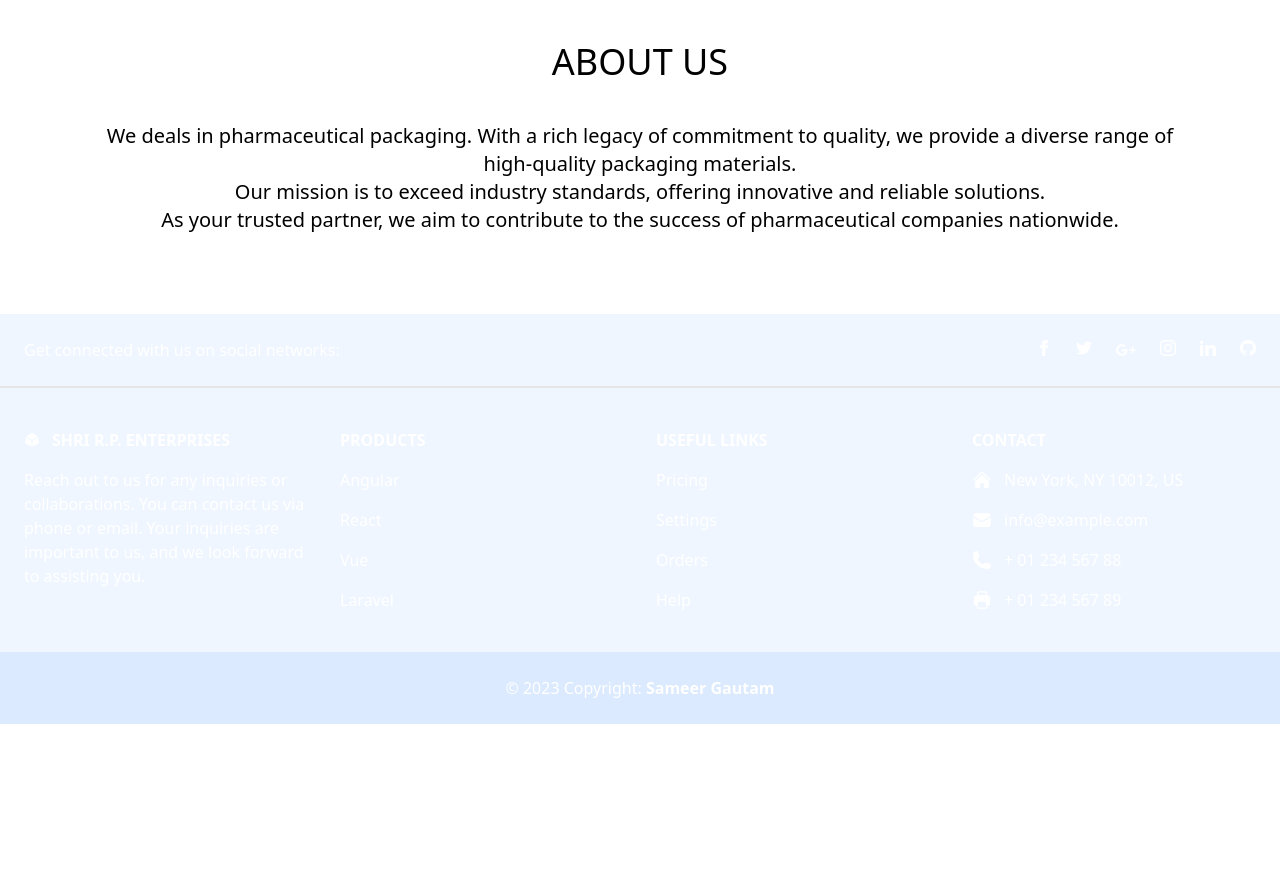
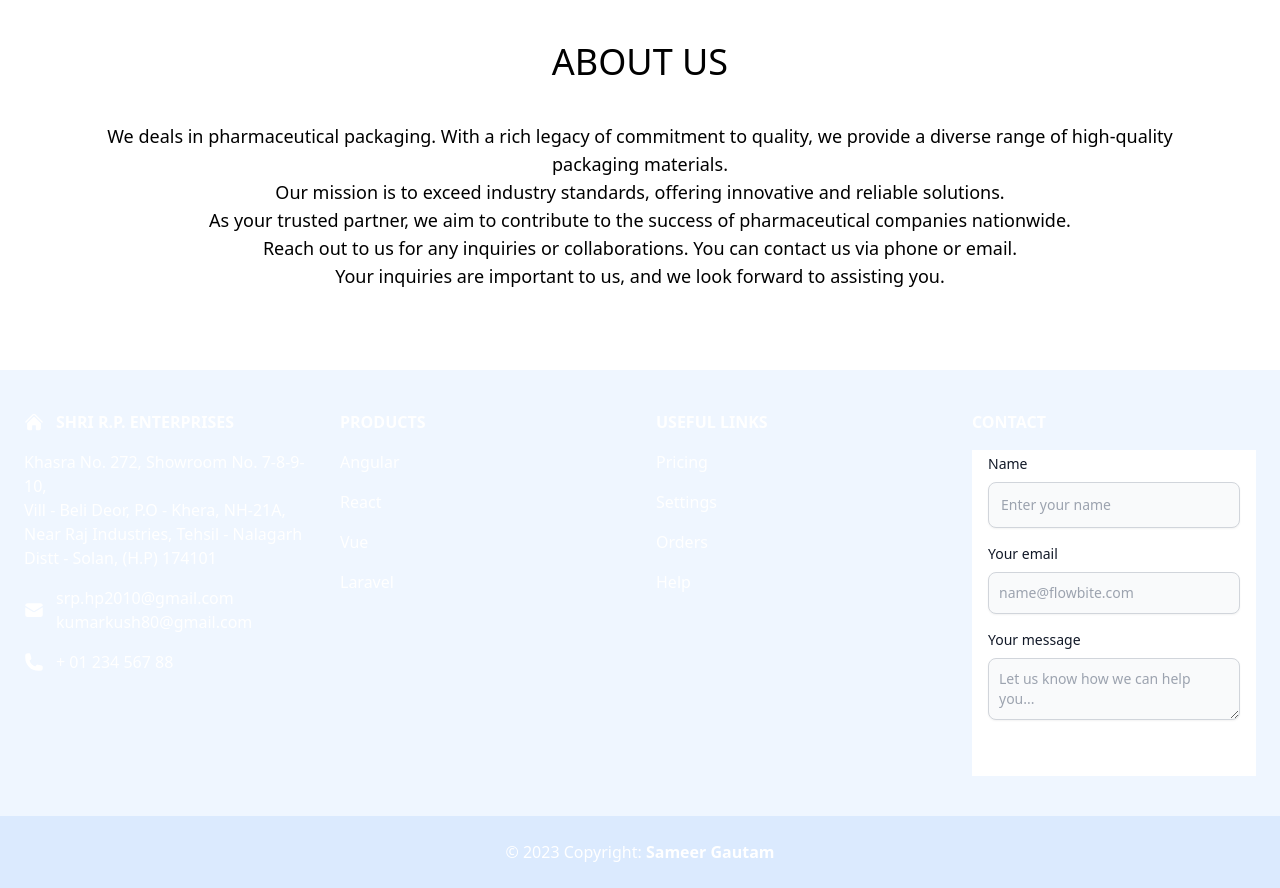
Before and after one commit to shribreeze/S.R.P_Enterprises, a website built with Vite: page srpEntp.html in a window 1280 px wide. Shown: the part 1980-2868 px from the top of the page. Before the commit the page ends 2704 px from the top, so only its background shows below. Built offline with nearby package versions, Linux system fonts and the light colour scheme.

Commit message:
footer finishing

```diff
--- a/srpEntp.html
+++ b/srpEntp.html
@@ -320,21 +320,23 @@
       <p class="text-black text-4xl">ABOUT US</p>
     </div>
     <div class="px-4 flex flex-col text-center justify-center items-center mb-20 sm:px-20">
-      <p class="text-black text-xl">We deals in pharmaceutical packaging. With a rich legacy of commitment to quality, we provide a diverse range of high-quality packaging materials. <br>
+      <p class="text-black text-lg">We deals in pharmaceutical packaging. With a rich legacy of commitment to quality, we provide a diverse range of high-quality packaging materials. <br>
         Our mission is to exceed industry standards, offering innovative and reliable solutions. <br>
-        As your trusted partner, we aim to contribute to the success of pharmaceutical companies nationwide.</p>
+        As your trusted partner, we aim to contribute to the success of pharmaceutical companies nationwide.<br>
+        Reach out to us for any inquiries or collaborations.
+        You can contact us via phone or email. <br>
+        Your inquiries are important to us, and we look forward to assisting you.</p>
     </div>
 
 
     <!-- Footer container -->
     <footer
     class="bg-blue-50 text-center text-white dark:bg-blue-950 dark:text-white lg:text-left">
-    <div
+    <!-- <div
       class="flex items-center justify-center border-b-2 border-neutral-200 p-6 dark:border-red-900 lg:justify-between">
       <div class="mr-12 hidden lg:block">
         <span>Get connected with us on social networks:</span>
       </div>
-      <!-- Social network icons container -->
       <div class="flex justify-center">
         <a href="#!" class="mr-6 text-white dark:text-white">
           <svg
@@ -399,7 +401,7 @@
           </svg>
         </a>
       </div>
-    </div>
+    </div> -->
 
     <!-- Main container div: holds the entire content of the footer, including four sections (TW elements, Products, Useful links, and Contact), with responsive styling and appropriate padding/margins. -->
     <div class="mx-6 py-10 text-center md:text-left">
@@ -412,16 +414,46 @@
               xmlns="http://www.w3.org/2000/svg"
               viewBox="0 0 24 24"
               fill="currentColor"
-              class="mr-3 h-4 w-4">
+              class="mr-3 h-5 w-5">
               <path
-                d="M12.378 1.602a.75.75 0 00-.756 0L3 6.632l9 5.25 9-5.25-8.622-5.03zM21.75 7.93l-9 5.25v9l8.628-5.032a.75.75 0 00.372-.648V7.93zM11.25 22.18v-9l-9-5.25v8.57a.75.75 0 00.372.648l8.628 5.033z" />
+                d="M11.47 3.84a.75.75 0 011.06 0l8.69 8.69a.75.75 0 101.06-1.06l-8.689-8.69a2.25 2.25 0 00-3.182 0l-8.69 8.69a.75.75 0 001.061 1.06l8.69-8.69z" />
+              <path
+                d="M12 5.432l8.159 8.159c.03.03.06.058.091.086v6.198c0 1.035-.84 1.875-1.875 1.875H15a.75.75 0 01-.75-.75v-4.5a.75.75 0 00-.75-.75h-3a.75.75 0 00-.75.75V21a.75.75 0 01-.75.75H5.625a1.875 1.875 0 01-1.875-1.875v-6.198a2.29 2.29 0 00.091-.086L12 5.43z" />
             </svg>
             SHRI R.P. ENTERPRISES
           </h6>
-          <p>
-            Reach out to us for any inquiries or collaborations.
-            You can contact us via phone or email.
-            Your inquiries are important to us, and we look forward to assisting you.
+          <p class="pb-4">
+            Khasra No. 272, Showroom No. 7-8-9-10, <br>
+            Vill - Beli Deor, P.O - Khera, NH-21A, <br>
+            Near Raj Industries, Tehsil - Nalagarh<br>
+            Distt - Solan, (H.P) 174101
+          </p>
+          <p class="mb-4 flex items-center justify-center md:justify-start">
+            <svg
+              xmlns="http://www.w3.org/2000/svg"
+              viewBox="0 0 24 24"
+              fill="currentColor"
+              class="mr-3 h-5 w-5">
+              <path
+                d="M1.5 8.67v8.58a3 3 0 003 3h15a3 3 0 003-3V8.67l-8.928 5.493a3 3 0 01-3.144 0L1.5 8.67z" />
+              <path
+                d="M22.5 6.908V6.75a3 3 0 00-3-3h-15a3 3 0 00-3 3v.158l9.714 5.978a1.5 1.5 0 001.572 0L22.5 6.908z" />
+            </svg>
+            srp.hp2010@gmail.com<br>
+            kumarkush80@gmail.com
+          </p>
+          <p class="mb-4 flex items-center justify-center md:justify-start">
+            <svg
+              xmlns="http://www.w3.org/2000/svg"
+              viewBox="0 0 24 24"
+              fill="currentColor"
+              class="mr-3 h-5 w-5">
+              <path
+                fill-rule="evenodd"
+                d="M1.5 4.5a3 3 0 013-3h1.372c.86 0 1.61.586 1.819 1.42l1.105 4.423a1.875 1.875 0 01-.694 1.955l-1.293.97c-.135.101-.164.249-.126.352a11.285 11.285 0 006.697 6.697c.103.038.25.009.352-.126l.97-1.293a1.875 1.875 0 011.955-.694l4.423 1.105c.834.209 1.42.959 1.42 1.82V19.5a3 3 0 01-3 3h-2.25C8.552 22.5 1.5 15.448 1.5 6.75V4.5z"
+                clip-rule="evenodd" />
+            </svg>
+            + 01 234 567 88
           </p>
         </div>
         <!-- Products section -->
@@ -484,58 +516,25 @@
             class="mb-4 flex justify-center font-semibold uppercase md:justify-start">
             Contact
           </h6>
-          <p class="mb-4 flex items-center justify-center md:justify-start">
-            <svg
-              xmlns="http://www.w3.org/2000/svg"
-              viewBox="0 0 24 24"
-              fill="currentColor"
-              class="mr-3 h-5 w-5">
-              <path
-                d="M11.47 3.84a.75.75 0 011.06 0l8.69 8.69a.75.75 0 101.06-1.06l-8.689-8.69a2.25 2.25 0 00-3.182 0l-8.69 8.69a.75.75 0 001.061 1.06l8.69-8.69z" />
-              <path
-                d="M12 5.432l8.159 8.159c.03.03.06.058.091.086v6.198c0 1.035-.84 1.875-1.875 1.875H15a.75.75 0 01-.75-.75v-4.5a.75.75 0 00-.75-.75h-3a.75.75 0 00-.75.75V21a.75.75 0 01-.75.75H5.625a1.875 1.875 0 01-1.875-1.875v-6.198a2.29 2.29 0 00.091-.086L12 5.43z" />
-            </svg>
-            New York, NY 10012, US
-          </p>
-          <p class="mb-4 flex items-center justify-center md:justify-start">
-            <svg
-              xmlns="http://www.w3.org/2000/svg"
-              viewBox="0 0 24 24"
-              fill="currentColor"
-              class="mr-3 h-5 w-5">
-              <path
-                d="M1.5 8.67v8.58a3 3 0 003 3h15a3 3 0 003-3V8.67l-8.928 5.493a3 3 0 01-3.144 0L1.5 8.67z" />
-              <path
-                d="M22.5 6.908V6.75a3 3 0 00-3-3h-15a3 3 0 00-3 3v.158l9.714 5.978a1.5 1.5 0 001.572 0L22.5 6.908z" />
-            </svg>
-            info@example.com
-          </p>
-          <p class="mb-4 flex items-center justify-center md:justify-start">
-            <svg
-              xmlns="http://www.w3.org/2000/svg"
-              viewBox="0 0 24 24"
-              fill="currentColor"
-              class="mr-3 h-5 w-5">
-              <path
-                fill-rule="evenodd"
-                d="M1.5 4.5a3 3 0 013-3h1.372c.86 0 1.61.586 1.819 1.42l1.105 4.423a1.875 1.875 0 01-.694 1.955l-1.293.97c-.135.101-.164.249-.126.352a11.285 11.285 0 006.697 6.697c.103.038.25.009.352-.126l.97-1.293a1.875 1.875 0 011.955-.694l4.423 1.105c.834.209 1.42.959 1.42 1.82V19.5a3 3 0 01-3 3h-2.25C8.552 22.5 1.5 15.448 1.5 6.75V4.5z"
-                clip-rule="evenodd" />
-            </svg>
-            + 01 234 567 88
-          </p>
-          <p class="flex items-center justify-center md:justify-start">
-            <svg
-              xmlns="http://www.w3.org/2000/svg"
-              viewBox="0 0 24 24"
-              fill="currentColor"
-              class="mr-3 h-5 w-5">
-              <path
-                fill-rule="evenodd"
-                d="M7.875 1.5C6.839 1.5 6 2.34 6 3.375v2.99c-.426.053-.851.11-1.274.174-1.454.218-2.476 1.483-2.476 2.917v6.294a3 3 0 003 3h.27l-.155 1.705A1.875 1.875 0 007.232 22.5h9.536a1.875 1.875 0 001.867-2.045l-.155-1.705h.27a3 3 0 003-3V9.456c0-1.434-1.022-2.7-2.476-2.917A48.716 48.716 0 0018 6.366V3.375c0-1.036-.84-1.875-1.875-1.875h-8.25zM16.5 6.205v-2.83A.375.375 0 0016.125 3h-8.25a.375.375 0 00-.375.375v2.83a49.353 49.353 0 019 0zm-.217 8.265c.178.018.317.16.333.337l.526 5.784a.375.375 0 01-.374.409H7.232a.375.375 0 01-.374-.409l.526-5.784a.373.373 0 01.333-.337 41.741 41.741 0 018.566 0zm.967-3.97a.75.75 0 01.75-.75h.008a.75.75 0 01.75.75v.008a.75.75 0 01-.75.75H18a.75.75 0 01-.75-.75V10.5zM15 9.75a.75.75 0 00-.75.75v.008c0 .414.336.75.75.75h.008a.75.75 0 00.75-.75V10.5a.75.75 0 00-.75-.75H15z"
-                clip-rule="evenodd" />
-            </svg>
-            + 01 234 567 89
-          </p>
+          <section class="bg-white dark:bg-blue-950">
+            <div class="py-1 lg:py-1 px-4 mx-auto max-w-screen-md">
+              <form action="#" class="space-y-4">
+                    <div>
+                        <label for="subject" class="block mb-2 text-sm font-medium text-gray-900 dark:text-white">Name</label>
+                        <input type="text" id="subject" class="block p-3 w-full text-sm text-gray-900 bg-gray-50 rounded-lg border border-gray-300 shadow-sm focus:ring-primary-500 focus:border-primary-500 dark:bg-gray-700 dark:border-gray-600 dark:placeholder-gray-400 dark:text-white dark:focus:ring-primary-500 dark:focus:border-primary-500 dark:shadow-sm-light" placeholder="Enter your name" required>
+                    </div>
+                    <div>
+                        <label for="email" class="block mb-2 text-sm font-medium text-gray-900 dark:text-white">Your email</label>
+                        <input type="email" id="email" class="shadow-sm bg-gray-50 border border-gray-300 text-gray-900 text-sm rounded-lg focus:ring-primary-500 focus:border-primary-500 block w-full p-2.5 dark:bg-gray-700 dark:border-gray-600 dark:placeholder-gray-400 dark:text-white dark:focus:ring-primary-500 dark:focus:border-primary-500 dark:shadow-sm-light" placeholder="name@flowbite.com" required>
+                    </div>
+                    <div class="sm:col-span-2">
+                        <label for="message" class="block mb-2 text-sm font-medium text-gray-900 dark:text-white">Your message</label>
+                        <textarea id="message" rows="2" class="block p-2.5 w-full text-sm text-gray-900 bg-gray-50 rounded-lg shadow-sm border border-gray-300 focus:ring-primary-500 focus:border-primary-500 dark:bg-gray-700 dark:border-gray-600 dark:placeholder-gray-400 dark:text-white dark:focus:ring-primary-500 dark:focus:border-primary-500" placeholder="Let us know how we can help you..."></textarea>
+                    </div>
+                    <button type="submit" class="px-5 text-sm font-medium text-center text-white rounded-lg bg-primary-700 sm:w-fit hover:bg-primary-800 focus:ring-4 focus:outline-none focus:ring-primary-300 dark:bg-primary-600 dark:hover:bg-primary-700 dark:focus:ring-primary-800">Send message</button>
+                </form>
+            </div>
+          </section>
         </div>
       </div>
     </div>
@@ -545,7 +544,7 @@
       <span>© 2023 Copyright:</span>
       <a
         class="font-semibold text-white dark:text-white"
-        href="https://sameerportfolio-3dd95.web.app/"
+        href="https://sameerportfolio-3dd95.web.app/" target="_blank"
         >Sameer Gautam</a
       >
     </div>
```
